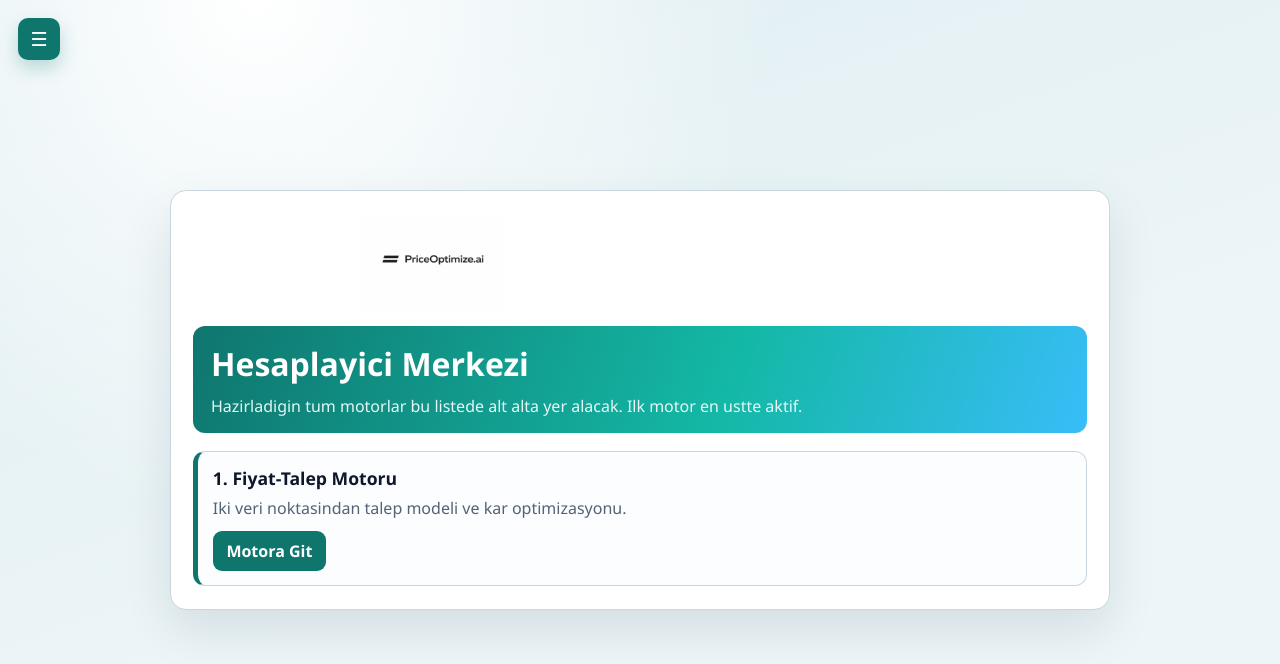
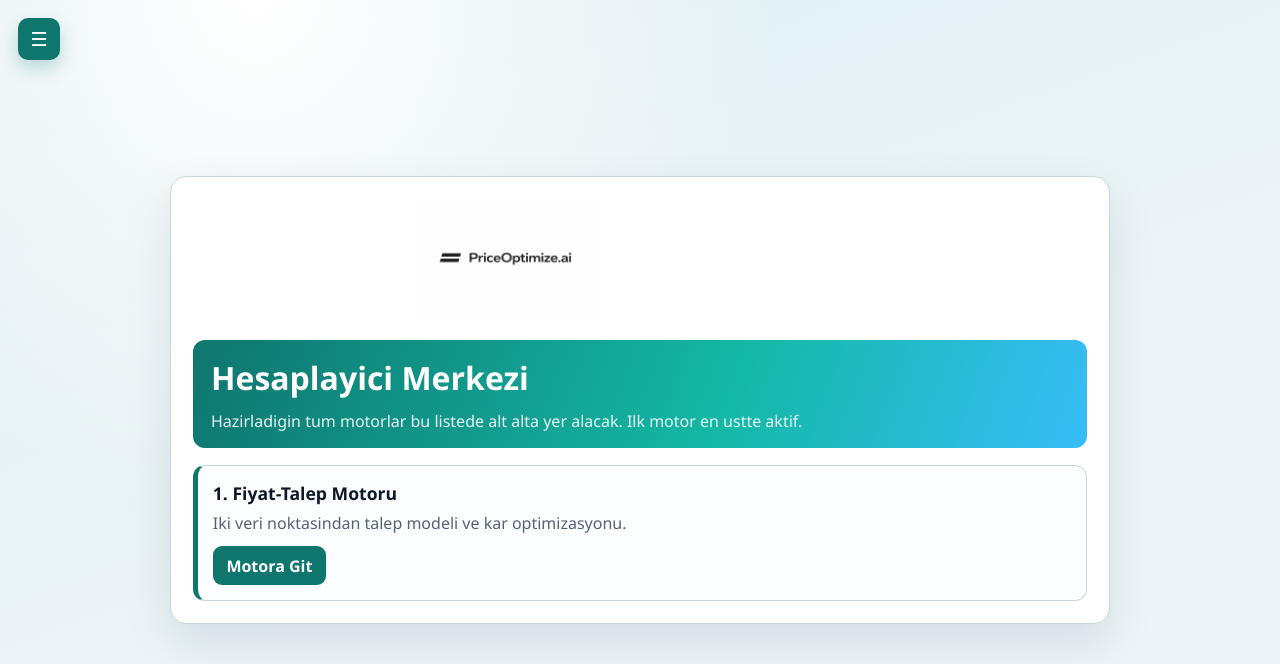
Before and after one commit to ertanatalar/priceoptimize, a Django app: page / in a window 1280 px wide. Shown: the top 664 px of the page. Run offline with Django 5.2, Linux system fonts and the light colour scheme.

Commit message:
Increase header logo size by 30 percent

```diff
--- a/templates/core/home.html
+++ b/templates/core/home.html
@@ -53,8 +53,8 @@
       margin-bottom: 1rem;
     }
     .brand img {
-      width: min(100%, 480px);
-      max-height: 96px;
+      width: min(100%, 624px);
+      max-height: 125px;
       object-fit: contain;
       height: auto;
       display: block;
--- a/templates/core/portal.html
+++ b/templates/core/portal.html
@@ -118,8 +118,8 @@
       margin-bottom: 1rem;
     }
     .brand img {
-      width: min(100%, 480px);
-      max-height: 96px;
+      width: min(100%, 624px);
+      max-height: 125px;
       object-fit: contain;
       height: auto;
       display: block;
```
